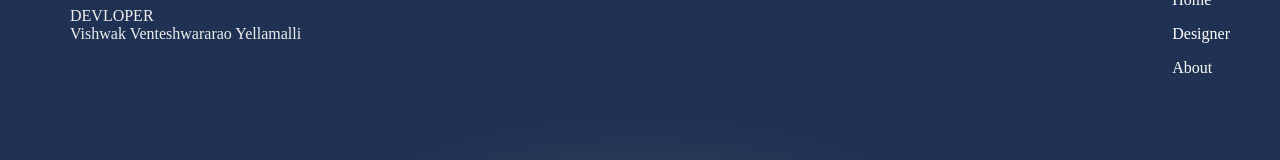
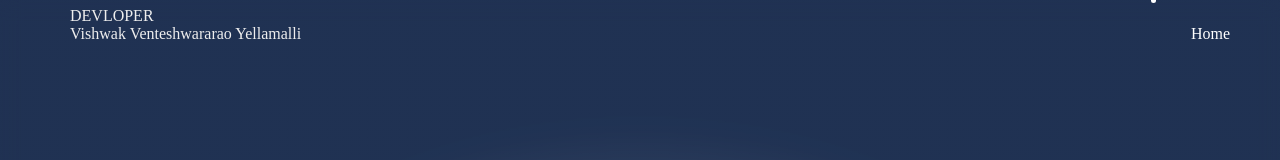
Before and after one commit to codewithvishwak/IBM_project, a plain HTML site: page index.html in a window 1280 px wide. Shown: the top 160 px of the page. Drawn offline with Linux system fonts and the light colour scheme.

Commit message:
Update index.html

```diff
--- a/index.html
+++ b/index.html
@@ -12,11 +12,11 @@
     <div style="font-family: Poppins; color: #eee; padding: 20px;">
        DEVLOPER<br> Vishwak Venteshwararao Yellamalli
     </div>
-     <li>
-        <ol>Home</ol>
-        <ol>Designer</ol>
-        <ol>About</ol>
-    </li>
+    <div>
+        <li>
+            <ol>Home</ol>
+        </li>
+    </div>
     </header>
     <div class="slider">
 
```
